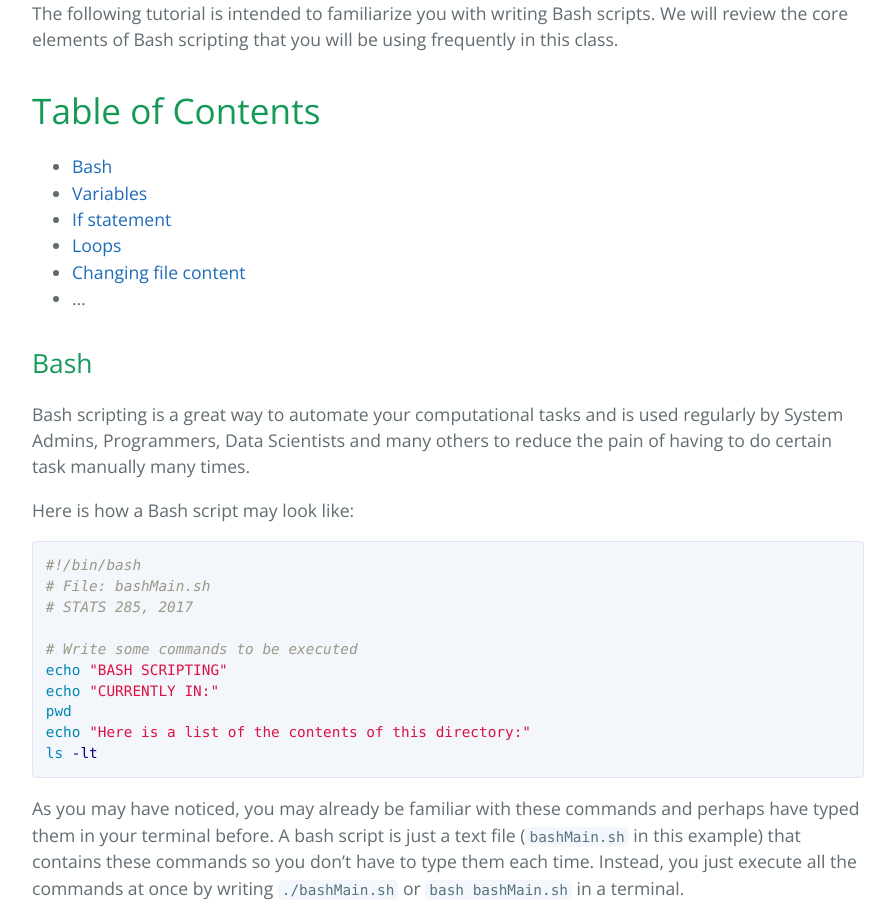
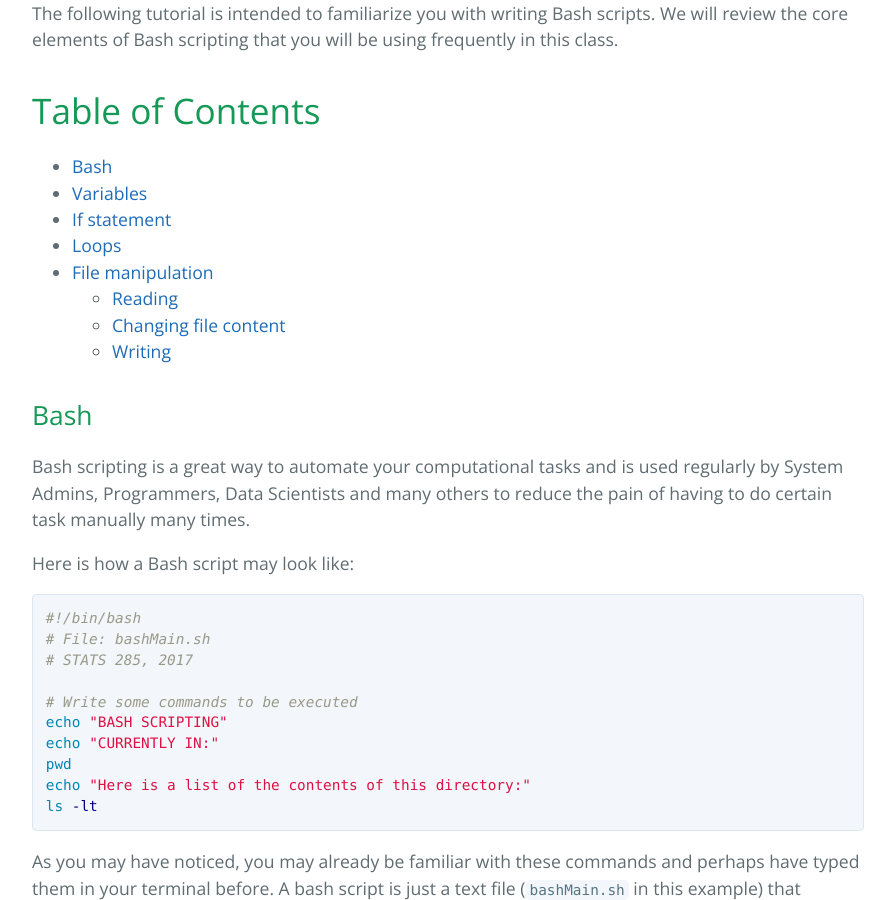
Before and after one commit to stats285/stats285.github.io, a Jekyll site: the page built from bash-tutorial/bash-tutorial.md, in a window 1280 px wide and 900 px high, scrolled down 471 px. Shown: the whole window, without its empty margins (192-1087 px from the left). Built offline with Jekyll 4.4.1, drawn with Linux system fonts in a browser that asks for light colours; the repository's description, which GitHub fills in, is left out; some of the changed text lies outside the part shown.

Commit message:
added file manupulation

````diff
--- a/bash-tutorial/bash-tutorial.md
+++ b/bash-tutorial/bash-tutorial.md
@@ -13,8 +13,10 @@
 - [Variables](#variables)
 - [If statement](#if-statement)
 - [Loops](#loops)
-- [Changing file content](#changing-file-content)
-- ...
+- [File manipulation](#file-manipulation)
+    - [Reading](#reading)
+    - [Changing file content](#changing-file-content)
+    - [Writing](#writing)
 
 ## Bash
 
@@ -115,9 +117,13 @@
 
 ```
 
+## File manipulation
 
-## Changing file content
+### Reading
 
+### Changing file content
+
+### Writing
 
 
 [back](../notes)
````
